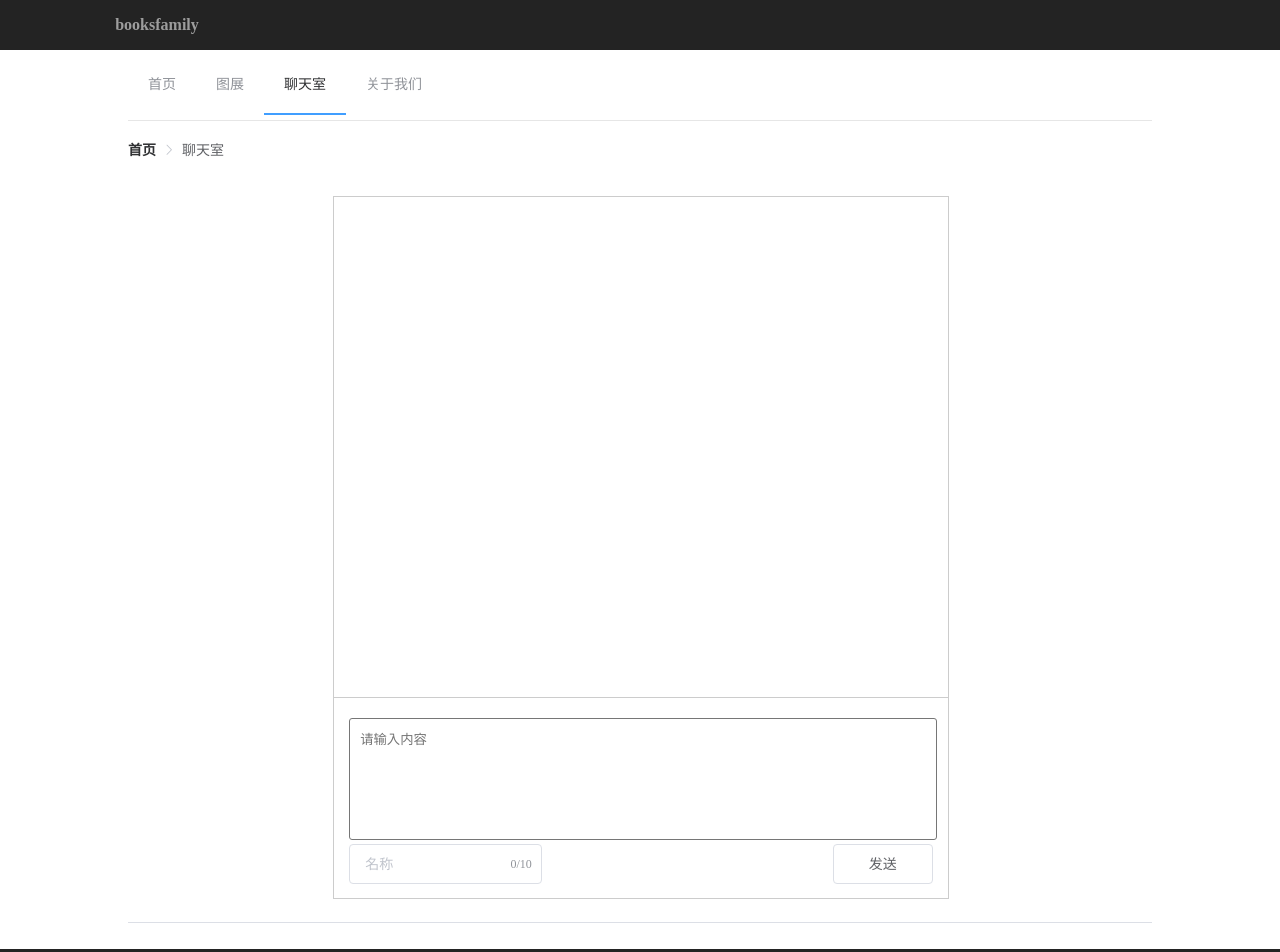
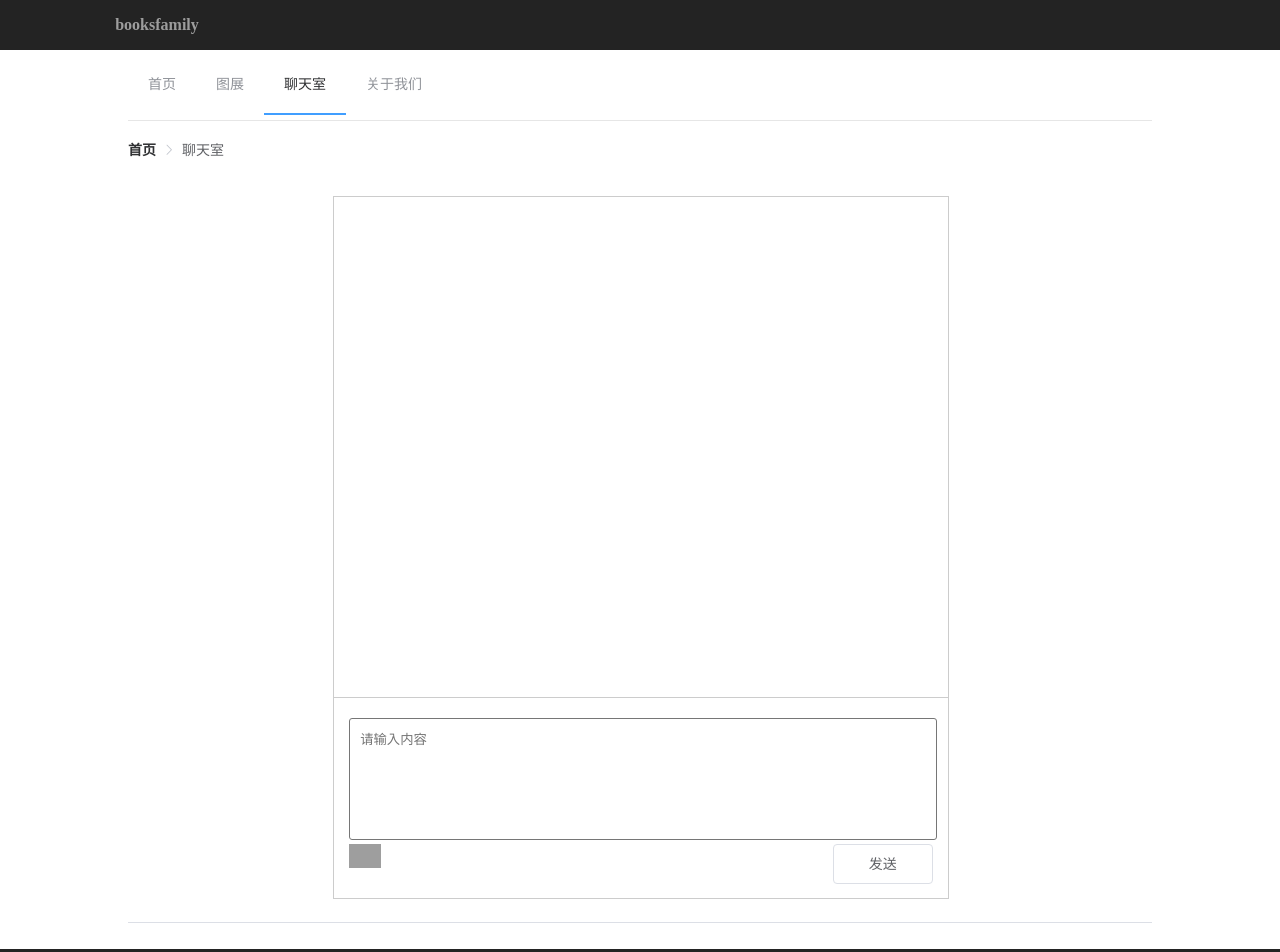
Before and after one commit to zhaofei134159/books, a Vue app: page /chat/chatRoom in a window 1280 px wide. Shown: the top 952 px of the page. Built offline with nearby package versions, Linux system fonts and the light colour scheme; no server answers; grey boxes are pictures that could not be loaded.

Commit message:
聊天室

```diff
--- a/src/components/chat/chatRoom.vue
+++ b/src/components/chat/chatRoom.vue
@@ -24,7 +24,7 @@
                   </div>
                   <div class="mainInputCenterFooter">
                       <div class="mainInputCenterName">
-                        <el-input type="text" placeholder="名称" ref="sendName" v-model="sendName" maxlength="10" show-word-limit> </el-input>
+                         <a href="https://blog.myfeiyou.com/home/login" target="__block"><img src="https://blog.myfeiyou.com/public/home/login.png" width="32" alt="登录" title="登录"></a>
                       </div>
                       <div class="mainInputCenterSend">
                         <el-button plain class="mainSend" @click="sendText()">发送</el-button>
@@ -73,6 +73,10 @@ export default{
     }, 10000)
   },
   destroyed: function() {
+    var jsonobj = {'name': sendName, 'cont': sendCont, 'type': 'out', 'sign': this.sign}
+    var json = JSON.stringify(jsonobj)
+    this.socket.send(json)
+
     this.socket.close()
     this.socket = null
   },
@@ -112,7 +116,7 @@ export default{
         return false
       }
 
-      var jsonobj = {'name': sendName, 'cont': sendCont, 'sign': this.sign}
+      var jsonobj = {'name': sendName, 'cont': sendCont, 'type': 'msg', 'sign': this.sign}
       var json = JSON.stringify(jsonobj)
       this.socket.send(json)
 
```
